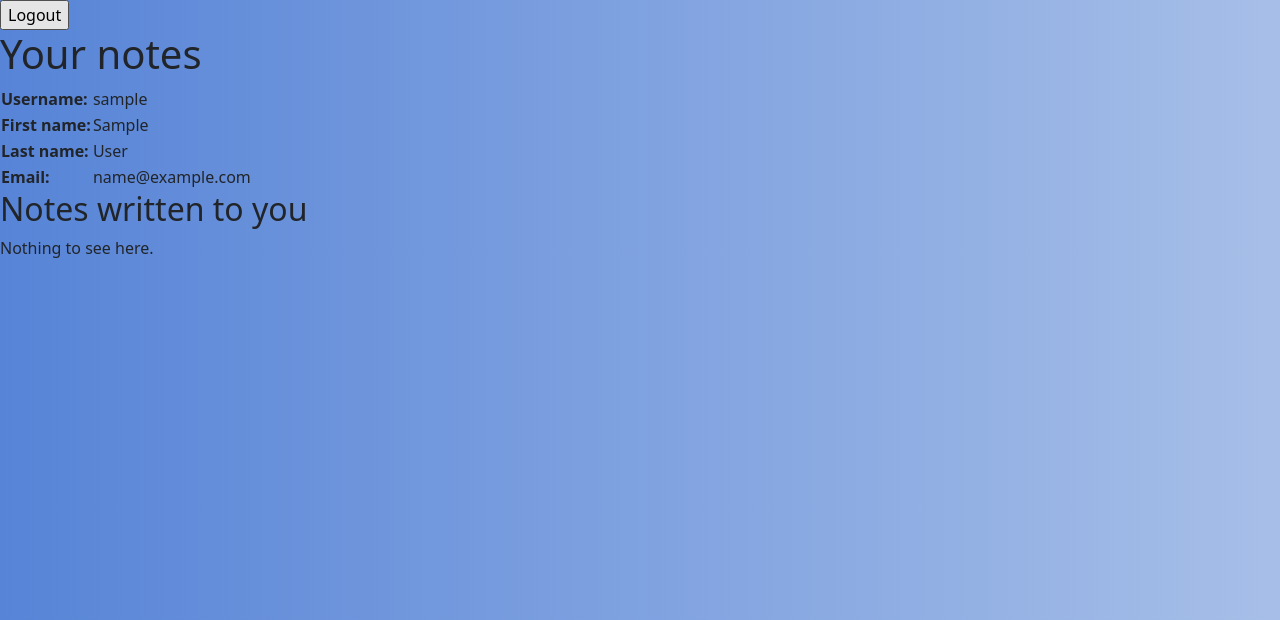
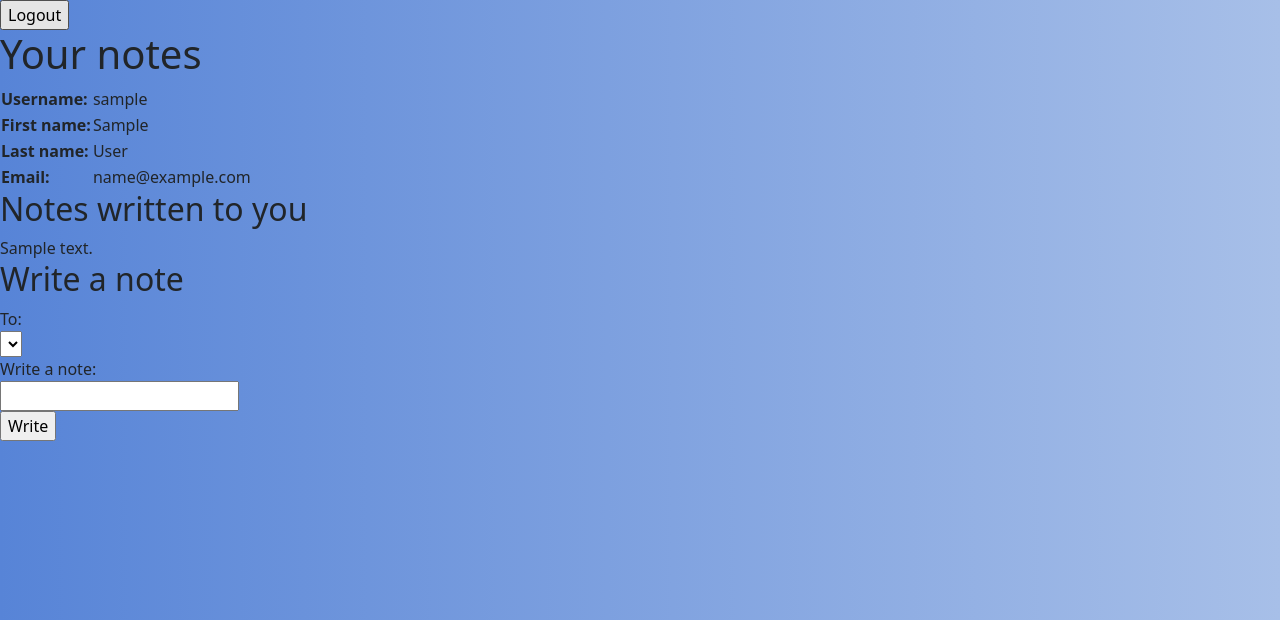
Before and after one commit to NuiS4ncE/kyberfailapp, a Django app: page / in a window 1280 px wide. Shown: the top 620 px of the page. Run offline with Django 4.2, Linux system fonts and the light colour scheme; a user stored in the database is signed in; tables that the repository leaves empty hold one stand-in row (values such as "Sample post"); lists and menus that the app fills with data are empty.

Commit message:
made listing notes and if doctor statement for template work

```diff
--- a/src/pages/templates/pages/index.html
+++ b/src/pages/templates/pages/index.html
@@ -38,16 +38,13 @@
     </table>
 
     <h2>Notes written to you</h2>
-    {% if accounts.note|length < 1 %} <p>Nothing to see here.</p>
-        {% else %}
-        {% for account in accounts %}
+    {% for note in notes %}
     <tr>
-            <td>{{ account.note }}</td>
+        <td>{{ note }}</td>
     </tr>
     {% endfor %}
-        {% endif %}
 
-        {% if accounts.doctor %}
+    {% if doctor == True %}
     <h2>Write a note</h2>
 
     <form id='note' action='notes/' method="POST">
--- a/src/pages/views.py
+++ b/src/pages/views.py
@@ -8,9 +8,18 @@ from django.contrib.auth import authenticate, login
 
 @login_required
 def homePageView(request):
+    account = Account.objects.get(user_id=request.user.id)
     accounts = Account.objects.exclude(user_id=request.user.id)
+    doctor = account.doctor
     #users = User.objects.all()
-    return render(request, 'pages/index.html', {'accounts': accounts})
+    #account_list = list(accounts)
+    #notes = [account.note for account in accounts]
+    notes = Account.objects.values_list('note', flat=True)
+    print("NOTES: " + str(account.note))
+    #doctorstatus = [account.doctor for account in accounts]
+    print("DOCTOR: " + str(account.doctor))
+    #print("ACCOUNT_LIST: " + str(account_list))
+    return render(request, 'pages/index.html', {'notes': notes, 'accounts': accounts, 'doctor': doctor})
 
 def loginView(request):
     if request.method == 'POST':
```
Lines whose indentation alone changed are shown as unchanged.
